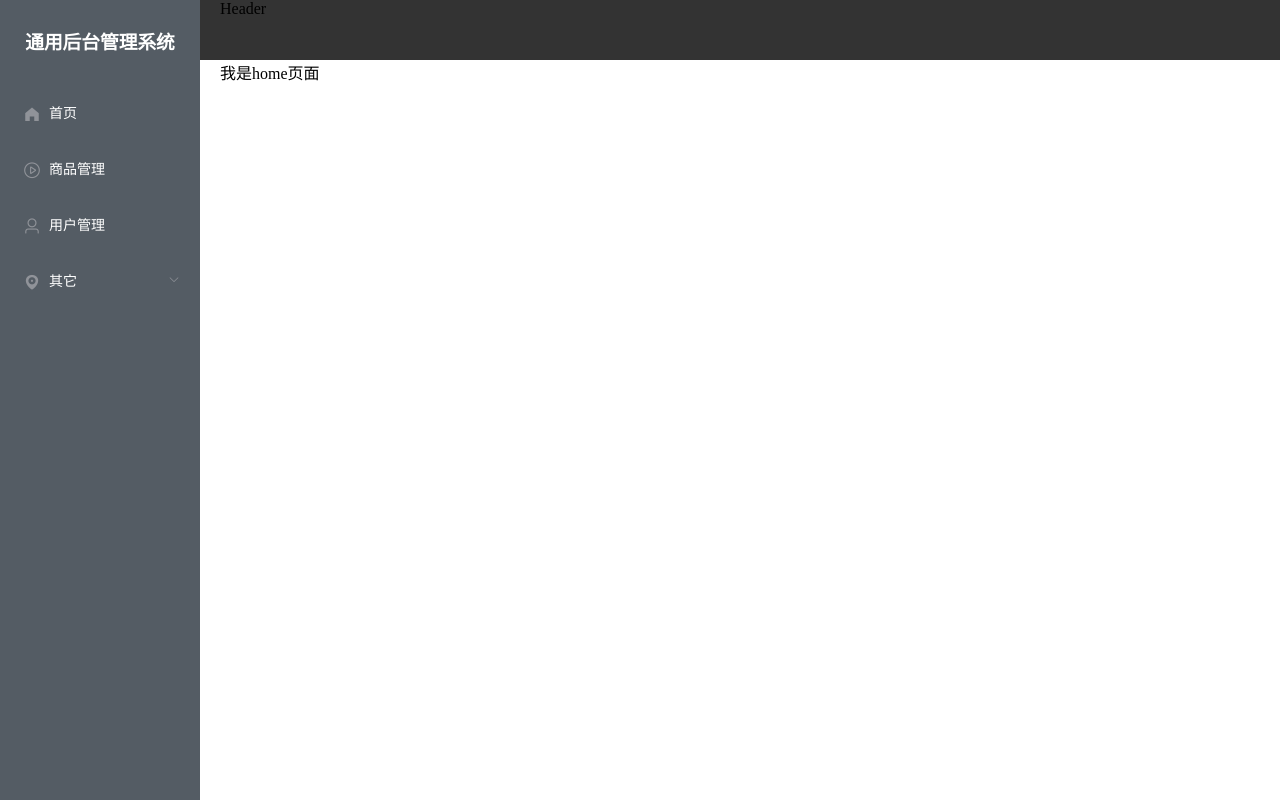
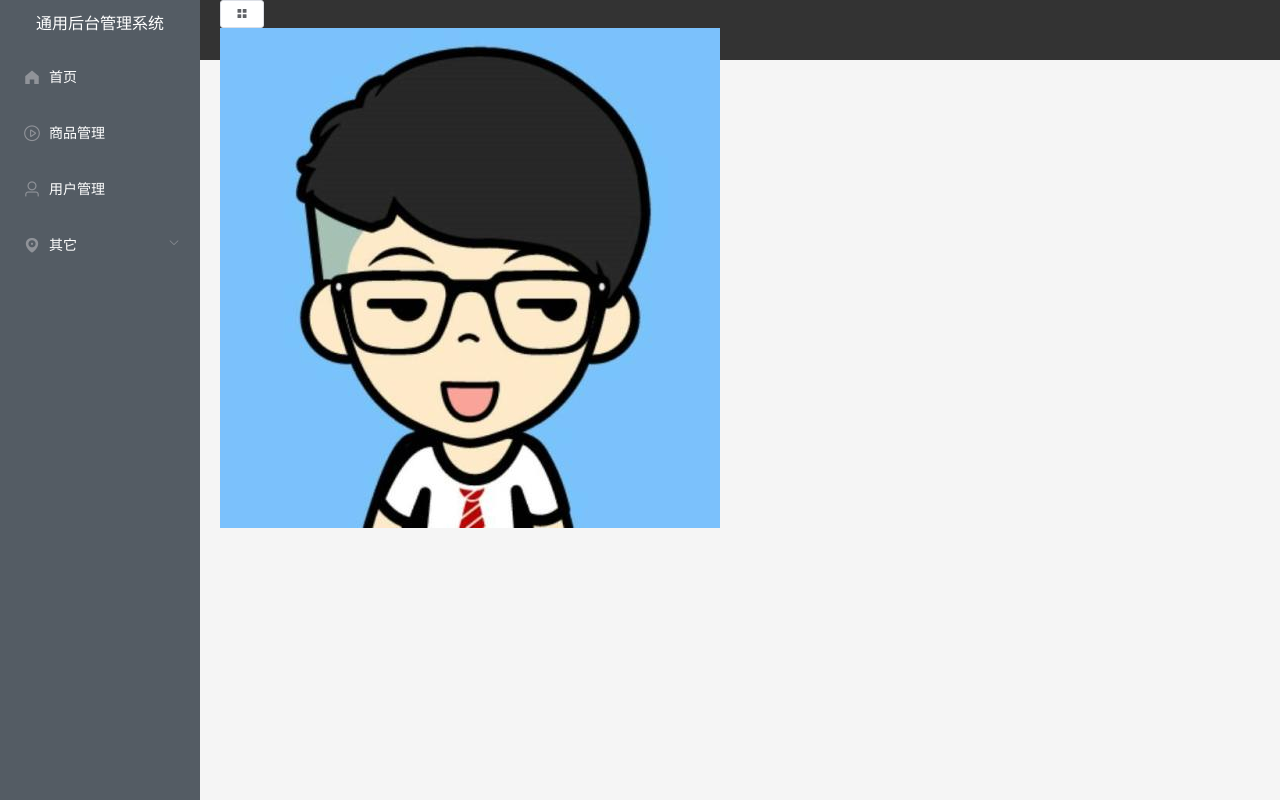
Before and after one commit to Jammillk/vue_manage, a Vue app: page /home in a window 1280 px wide. Built offline with nearby package versions, Linux system fonts and the light colour scheme.

Commit message:
feat:header的布局。
引入静态文件

```diff
--- /dev/null
+++ b/src/assets/less/common.less
@@ -0,0 +1,10 @@
+.manage{
+  height: 90%;
+  padding-bottom: 20px;
+  overflow: hidden;
+  &-header {
+    display: flex;
+    justify-content: space-between;
+    align-items: flex-start;
+  }
+}
--- /dev/null
+++ b/src/assets/less/home.less
@@ -0,0 +1,75 @@
+.home {
+  .user {
+    display: flex;
+    align-items: center;
+    padding-bottom: 20px;
+    margin-bottom: 20px;
+    border-bottom: 1px solid #ccc;
+    img {
+      width: 150px;
+      height: 150px;
+      border-radius: 50%;
+      margin-right: 40px;
+    }
+    &info {
+      .name {
+        font-size: 32px;
+        margin-bottom: 10px;
+      }
+      .access {
+        color: #999999;
+      }
+    }
+  }
+  .login-info {
+    p {
+      line-height: 28px;
+      font-size: 14px;
+      color: #999999;
+      span {
+        color: #666666;
+        margin-left: 60px;
+      }
+    }
+  }
+  .num {
+    display: flex;
+    flex-wrap: wrap;
+    justify-content: space-between;
+    .el-card {
+      width: 32%;
+      margin-bottom: 20px;
+    }
+    .icon {
+      font-size: 30px;
+      width: 80px;
+      height: 80px;
+      text-align: center;
+      line-height: 80px;
+      color: #fff;
+    }
+    .detail {
+      margin-left: 15px;
+      display: flex;
+      flex-direction: column;
+      justify-content: center;
+      .num {
+        font-size: 30px;
+        margin-bottom: 10px;
+      }
+      .txt {
+        font-size: 14px;
+        text-align: center;
+        color: #999999;
+      }
+    }
+  }
+  .graph {
+    margin-top: 20px;
+    display: flex;
+    justify-content: space-between;
+    .el-card {
+      width: 48%;
+    }
+  }
+}
--- /dev/null
+++ b/src/assets/less/index.less
@@ -0,0 +1,3 @@
+@import "./common.less";
+@import "./home.less";
+@import "./reset.less";
--- /dev/null
+++ b/src/assets/less/reset.less
@@ -0,0 +1,76 @@
+html, body, div, span, applet, object, iframe,
+h1, h2, h3, h4, h5, h6, p, blockquote, pre,
+a, abbr, acronym, address, big, cite, code,
+del, dfn, em, img, ins, kbd, q, s, samp,
+small, strike, strong, sub, sup, tt, var,
+b, u, i, center,
+dl, dt, dd, ol, ul, li,
+fieldset, form, label, legend,
+table, caption, tbody, tfoot, thead, tr, th, td,
+article, aside, canvas, details, embed,
+figure, figcaption, footer, header, hgroup,
+menu, nav, output, ruby, section, summary,
+time, mark, audio, video {
+  margin: 0;
+  padding: 0;
+  border: 0;
+  font-size: 100%;
+  font: inherit;
+  vertical-align: baseline;
+  box-sizing: border-box;
+}
+/* HTML5 display-role reset for older browsers */
+article, aside, details, figcaption, figure,
+footer, header, hgroup, menu, nav, section {
+  display: block;
+}
+body {
+  line-height: 1;
+}
+ol, ul {
+  list-style: none;
+}
+blockquote, q {
+  quotes: none;
+}
+blockquote:before, blockquote:after,
+q:before, q:after {
+  content: '';
+  content: none;
+}
+a, a:hover{
+  color: inherit;
+  text-decoration: none;
+}
+table {
+  border-collapse: collapse;
+  border-spacing: 0;
+}
+html, body {
+  width: 100%;
+  height: 100%;
+  background-color: #f5f5f5;
+  font-family: 'PingFangSC-Light', 'PingFang SC', 'STHeitiSC-Light', 'Helvetica-Light', 'Arial', 'sans-serif';
+}
+
+// 公共样式
+.fl{
+  float: left;
+}
+.fr{
+  float: right;
+  .button-group-item{
+    padding-left: 3px;
+  }
+}
+//清除浮动
+.clearfix{
+  zoom:1;
+  &:after{
+    display:block;
+    clear:both;
+    content:"";
+    visibility: hidden;
+    height:0;
+  }
+}
--- /dev/null
+++ b/src/assets/scss/_variable.scss
@@ -0,0 +1 @@
+$theme-color: #33aef0;
--- /dev/null
+++ b/src/assets/scss/common.scss
@@ -0,0 +1,10 @@
+.manage{
+  height: 90%;
+  padding-bottom: 20px;
+  overflow: hidden;
+  &-header {
+    display: flex;
+    justify-content: space-between;
+    align-items: flex-start;
+  }
+}
--- /dev/null
+++ b/src/assets/scss/home.scss
@@ -0,0 +1,75 @@
+.home {
+  .user {
+    display: flex;
+    align-items: center;
+    padding-bottom: 20px;
+    margin-bottom: 20px;
+    border-bottom: 1px solid #ccc;
+    img {
+      width: 150px;
+      height: 150px;
+      border-radius: 50%;
+      margin-right: 40px;
+    }
+    &info {
+      .name {
+        font-size: 32px;
+        margin-bottom: 10px;
+      }
+      .access {
+        color: #999999;
+      }
+    }
+  }
+  .login-info {
+    p {
+      line-height: 28px;
+      font-size: 14px;
+      color: #999999;
+      span {
+        color: #666666;
+        margin-left: 60px;
+      }
+    }
+  }
+  .num {
+    display: flex;
+    flex-wrap: wrap;
+    justify-content: space-between;
+    .el-card {
+      width: 32%;
+      margin-bottom: 20px;
+    }
+    .icon {
+      font-size: 30px;
+      width: 80px;
+      height: 80px;
+      text-align: center;
+      line-height: 80px;
+      color: #fff;
+    }
+    .detail {
+      margin-left: 15px;
+      display: flex;
+      flex-direction: column;
+      justify-content: center;
+      .num {
+        font-size: 30px;
+        margin-bottom: 10px;
+      }
+      .txt {
+        font-size: 14px;
+        text-align: center;
+        color: #999999;
+      }
+    }
+  }
+  .graph {
+    margin-top: 20px;
+    display: flex;
+    justify-content: space-between;
+    .el-card {
+      width: 48%;
+    }
+  }
+}
--- /dev/null
+++ b/src/assets/scss/reset.scss
@@ -0,0 +1,76 @@
+html, body, div, span, applet, object, iframe,
+h1, h2, h3, h4, h5, h6, p, blockquote, pre,
+a, abbr, acronym, address, big, cite, code,
+del, dfn, em, img, ins, kbd, q, s, samp,
+small, strike, strong, sub, sup, tt, var,
+b, u, i, center,
+dl, dt, dd, ol, ul, li,
+fieldset, form, label, legend,
+table, caption, tbody, tfoot, thead, tr, th, td,
+article, aside, canvas, details, embed,
+figure, figcaption, footer, header, hgroup,
+menu, nav, output, ruby, section, summary,
+time, mark, audio, video {
+	margin: 0;
+	padding: 0;
+	border: 0;
+	font-size: 100%;
+  font: inherit;
+  vertical-align: baseline;
+  box-sizing: border-box;
+}
+/* HTML5 display-role reset for older browsers */
+article, aside, details, figcaption, figure,
+footer, header, hgroup, menu, nav, section {
+	display: block;
+}
+body {
+	line-height: 1;
+}
+ol, ul {
+	list-style: none;
+}
+blockquote, q {
+	quotes: none;
+}
+blockquote:before, blockquote:after,
+q:before, q:after {
+	content: '';
+	content: none;
+}
+a, a:hover{
+  color: inherit;
+  text-decoration: none;
+}
+table {
+	border-collapse: collapse;
+	border-spacing: 0;
+}
+html, body {
+  width: 100%;
+  height: 100%;
+  background-color: #f5f5f5;
+  font-family: 'PingFangSC-Light', 'PingFang SC', 'STHeitiSC-Light', 'Helvetica-Light', 'Arial', 'sans-serif';
+}
+
+// 公共样式
+.fl{
+  float: left;
+}
+.fr{
+  float: right;
+	.button-group-item{
+		padding-left: 3px;
+	}
+}
+//清除浮动
+.clearfix{
+  zoom:1;
+  &:after{
+    display:block;
+    clear:both;
+    content:"";
+    visibility: hidden;
+    height:0;
+  }
+}
--- /dev/null
+++ b/src/components/CommonHeader.vue
@@ -0,0 +1,30 @@
+<template>
+  <header>
+    <div class="l-content">
+      <el-button plain icon="el-icon-menu" size="mini"></el-button>
+      <h3 style="color: #fff"></h3>
+      <div class="r-content">
+        <el-dropdown trigger="click" size="mini">
+            <span>
+              <img class="user" :src="userImg">
+            </span>
+          <el-dropdown-menu slot="dropdown">
+            <el-dropdown-item>个人中心</el-dropdown-item>
+            <el-dropdown-item>退出</el-dropdown-item>
+          </el-dropdown-menu>
+        </el-dropdown>
+      </div>
+    </div>
+  </header>
+</template>
+
+<script>
+export default {
+  name: 'CommonHeader',
+  data() {
+    return {
+      userImg: require('../assets/images/user.png')
+    }
+  }
+}
+</script>
--- a/src/main.js
+++ b/src/main.js
@@ -1,10 +1,9 @@
 import Vue from "vue";
 import App from "./App.vue";
-
 import ElementUI from "element-ui";
 import "element-ui/lib/theme-chalk/index.css";
-
 import router from "../router";
+import './assets/less/index.less'
 
 Vue.config.productionTip = false;
 Vue.use(ElementUI);
--- a/views/Main.vue
+++ b/views/Main.vue
@@ -4,7 +4,9 @@
       <common-aside></common-aside>
     </el-aside>
     <el-container>
-      <el-header>Header</el-header>
+      <el-header>
+        <common-header></common-header>
+      </el-header>
       <el-main>
         <router-view></router-view>
       </el-main>
@@ -14,11 +16,12 @@
 
 <script>
 import CommonAside from "../src/components/CommonAside";
-
+import CommonHeader from "../src/components/CommonHeader"
 export default {
   name: 'Home',
   components:{
-    CommonAside
+    CommonAside,
+    CommonHeader
   },
   data() {
     return {}
```
Also changed, not shown: src/assets/images/user-default.png (added), src/assets/images/user.png (added).
